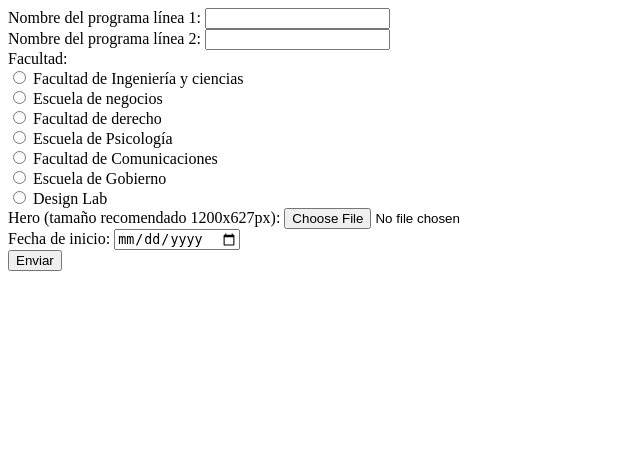
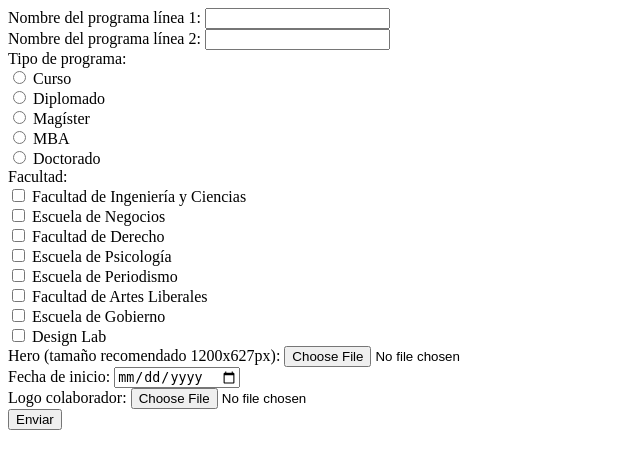
Before and after one commit to cami2708/campaign-automization, a PHP site: page /form.php in a window 1280 px wide. Shown: the top 469 px of the page, without its empty margins (0-640 px from the left). Run offline with PHP 8.4, Linux system fonts and the light colour scheme; some libraries are stand-ins or nearby versions.

Commit message:
Form with required

```diff
--- a/form.php
+++ b/form.php
@@ -3,20 +3,39 @@
 
 	</head>
 	<body>
+		<script src="https://ajax.googleapis.com/ajax/libs/jquery/1.11.1/jquery.min.js"></script>
+		<script type="text/javascript">
+			jQuery(document).ready(function($) {
+			  var requiredCheckboxes = $(':checkbox[required]');
+			  requiredCheckboxes.on('change', function(e) {
+			    var checkboxGroup = requiredCheckboxes.filter('[name="' + $(this).attr('name') + '"]');
+			    var isChecked = checkboxGroup.is(':checked');
+			    checkboxGroup.prop('required', !isChecked);
+			  });
+			});
+		</script>
 		<!-- This file is the form with the information of the program -->
 		<form action="convert-linkedin.php" method="post" enctype="multipart/form-data">
-		Nombre del programa línea 1: <input type="text" name="programName1" maxlength="100"> <br>
+			Nombre del programa línea 1: <input type="text" name="programName1" maxlength="100" required="true"> <br>
 			Nombre del programa línea 2: <input type="text" name="programName2"> <br>
+			Tipo de programa: <br>
+			<input type="radio" name="programType" value="curso" required="true"> Curso <br>
+			<input type="radio" name="programType" value="diplomado"> Diplomado <br>
+			<input type="radio" name="programType" value="magíster"> Magíster <br>
+			<input type="radio" name="programType" value="mba"> MBA <br>
+			<input type="radio" name="programType" value="doctorado"> Doctorado <br>
 			Facultad: <br>
-		<input type="radio" name="facultyCode" value="ing"> Facultad de Ingeniería y ciencias <br>
-		<input type="radio" name="facultyCode" value="env"> Escuela de negocios <br>
-		<input type="radio" name="facultyCode" value="ing"> Facultad de derecho <br>
-		<input type="radio" name="facultyCode" value="ing"> Escuela de Psicología <br>
-		<input type="radio" name="facultyCode" value="ing"> Facultad de Comunicaciones <br>
-		<input type="radio" name="facultyCode" value="ing"> Escuela de Gobierno <br>
-		<input type="radio" name="facultyCode" value="ing"> Design Lab <br>
-		Hero (tamaño recomendado 1200x627px):  <input type="file" name="hero" accept="image/*"> <br>
-		Fecha de inicio: <input type="date" name="startDate"><br>
+			<input type="checkbox" name="facultyCode" value="fic" required="true"> Facultad de Ingeniería y Ciencias <br>
+			<input type="checkbox" name="facultyCode" value="env" required="true"> Escuela de Negocios <br>
+			<input type="checkbox" name="facultyCode" value="der" required="true"> Facultad de Derecho <br>
+			<input type="checkbox" name="facultyCode" value="psi" required="true"> Escuela de Psicología <br>
+			<input type="checkbox" name="facultyCode" value="per" required="true"> Escuela de Periodismo <br>
+			<input type="checkbox" name="facultyCode" value="fal" required="true"> Facultad de Artes Liberales <br>
+			<input type="checkbox" name="facultyCode" value="gob" required="true"> Escuela de Gobierno <br>
+			<input type="checkbox" name="facultyCode" value="dis" required="true"> Design Lab <br>
+			Hero (tamaño recomendado 1200x627px):  <input type="file" name="hero" accept="image/*" required="true"> <br>
+			Fecha de inicio: <input type="date" name="startDate" required="true"><br>
+			Logo colaborador:  <input type="file" name="colaborador" accept="image/*"> <br>
 			<input type="submit" value="Enviar">
 
 		</form>
```
Lines whose indentation alone changed are shown as unchanged.
